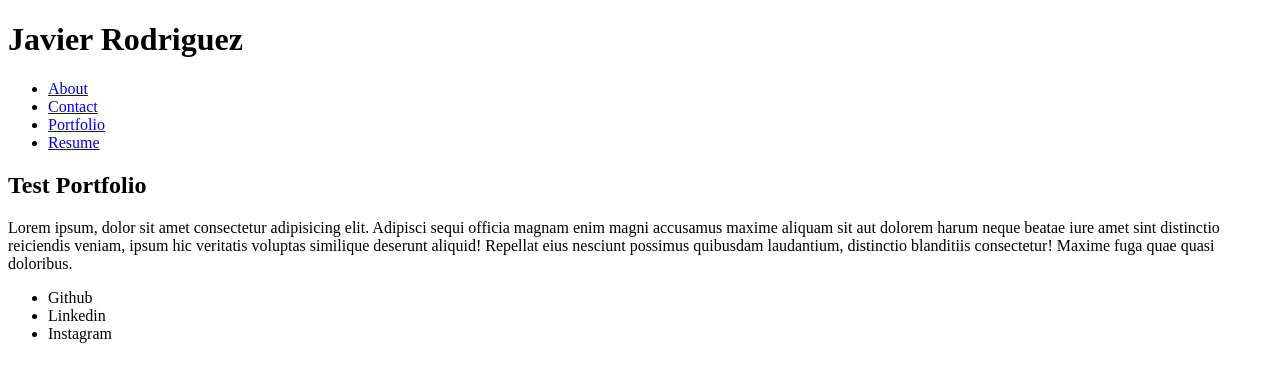
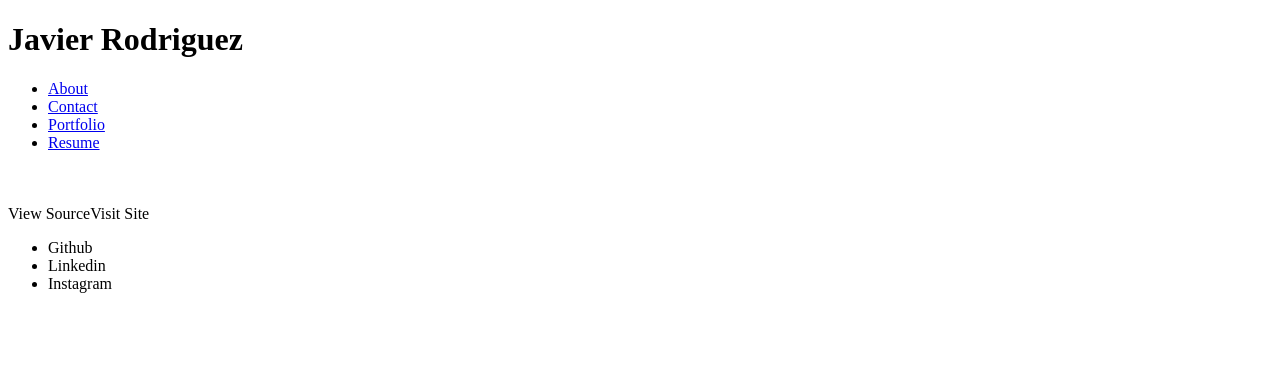
Before and after one commit to RodrJavi/react-portfolio, a React (Vite) app: page /Portfolio in a window 1280 px wide. Shown: the top 382 px of the page. Built offline with nearby package versions, Linux system fonts and the light colour scheme.

Commit message:
Structured project card and added button component

```diff
--- /dev/null
+++ b/src/components/Button.jsx
@@ -0,0 +1,12 @@
+const Button = ({ children, outline, className = "", link, self }) => {
+  return (
+    <a
+      className={`${outline ? "button-outline" : "button"} ${className}`}
+      href={link}
+      target={`${self ? "_self" : "_blank"}`}>
+      {children}
+    </a>
+  );
+};
+
+export default Button;
--- a/src/components/Project.jsx
+++ b/src/components/Project.jsx
@@ -0,0 +1,23 @@
+import Button from "./Button";
+
+const Project = ({ pic, title, body, source, site }) => {
+  return (
+    <div className="card">
+      <img src="" alt="" />
+      <div className="card-body">
+        <div>
+          <h3>{title}</h3>
+          <p>{body}</p>
+        </div>
+        <div className="card-buttons">
+          <Button link={source} outline>
+            View Source
+          </Button>
+          <Button link={site}>Visit Site</Button>
+        </div>
+      </div>
+    </div>
+  );
+};
+
+export default Project;
--- a/src/pages/Portfolio.jsx
+++ b/src/pages/Portfolio.jsx
@@ -1,15 +1,8 @@
+import Project from "../components/Project";
 export default function Portfolio() {
   return (
     <div>
-      <h2>Test Portfolio</h2>
-      <p>
-        Lorem ipsum, dolor sit amet consectetur adipisicing elit. Adipisci sequi
-        officia magnam enim magni accusamus maxime aliquam sit aut dolorem harum
-        neque beatae iure amet sint distinctio reiciendis veniam, ipsum hic
-        veritatis voluptas similique deserunt aliquid! Repellat eius nesciunt
-        possimus quibusdam laudantium, distinctio blanditiis consectetur! Maxime
-        fuga quae quasi doloribus.
-      </p>
+      <Project />
     </div>
   );
 }
--- /dev/null
+++ b/src/utils/projectList.js
@@ -0,0 +1,3 @@
+const projectList = [];
+
+export default projectList;
```
